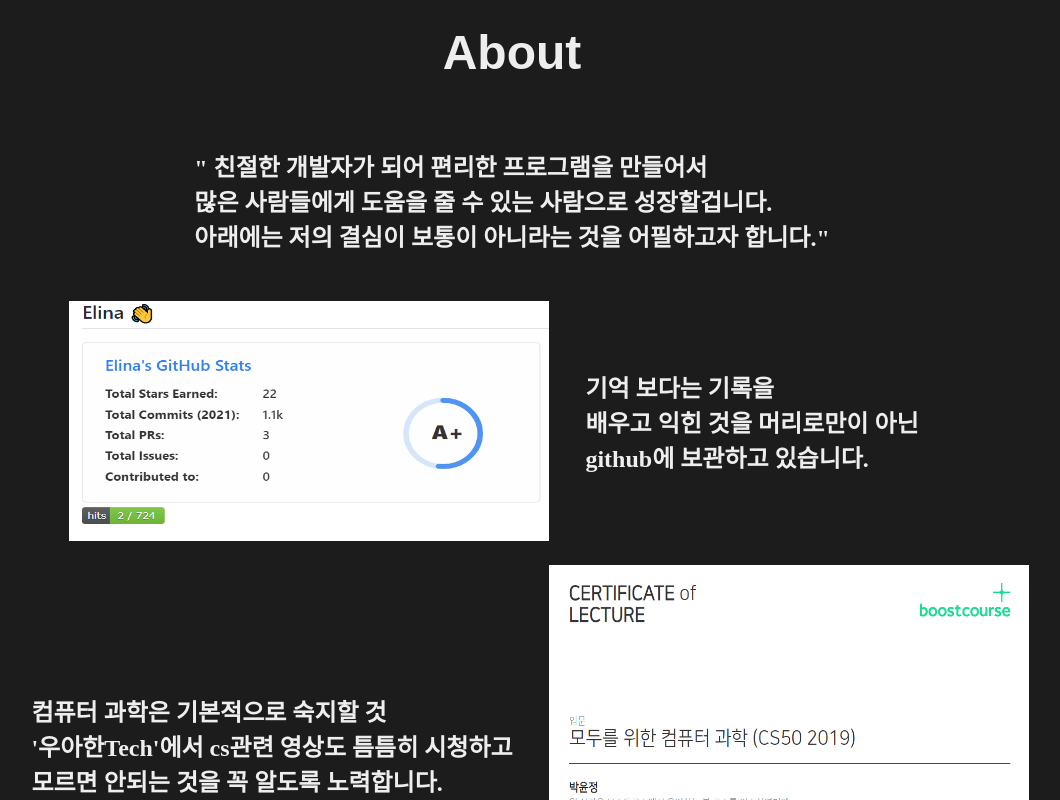
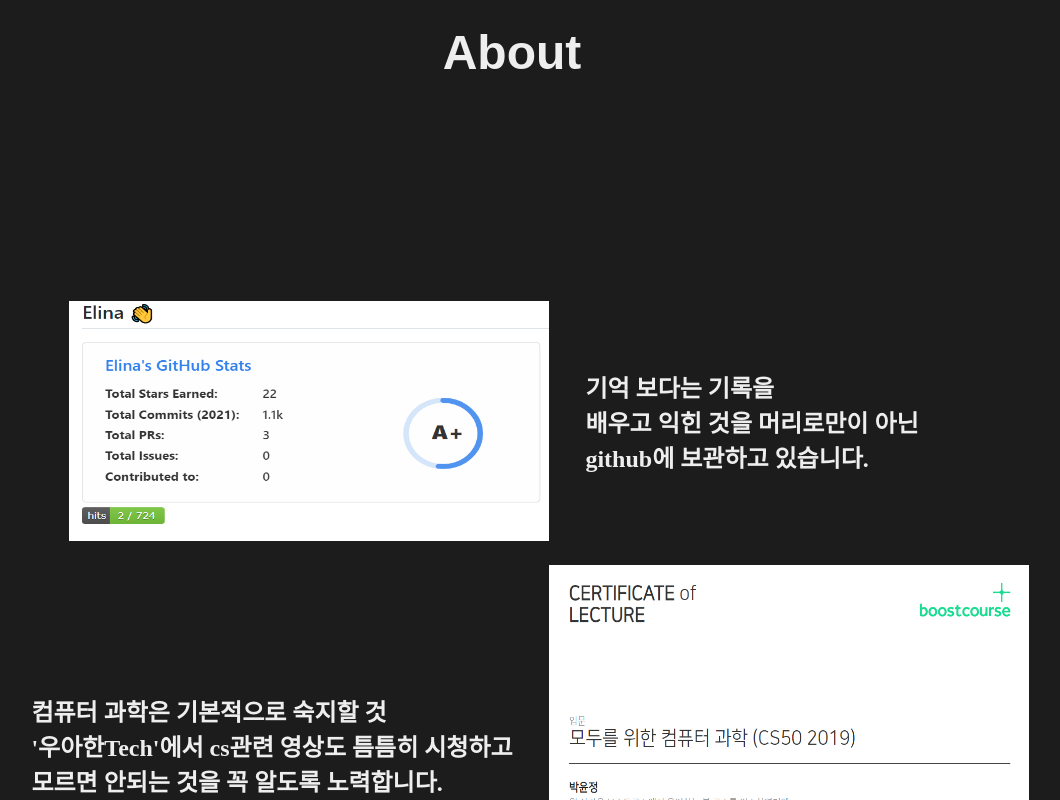
Before and after one commit to elinapark0818/Portfolio_web, a React (Create React App) app: page / in a window 1280 px wide. Shown: the part 1380-2180 px from the top of the page, without its empty margins (128-1188 px from the left). Built offline with nearby package versions, Linux system fonts and the light colour scheme.

Commit message:
Add scroll event component'about'

```diff
--- a/src/components/page/about/about.jsx
+++ b/src/components/page/about/about.jsx
@@ -1,8 +1,20 @@
-import React from 'react';
+import React, {useEffect, useState} from 'react';
 import styles from './about.module.css';
 
 
 export default function About() {
+  const [position, setPositon] = useState(0);
+  function onScroll() {
+    setPositon(window.scrollY);
+  }
+
+  useEffect(() => {
+    window.addEventListener("scroll", onScroll);
+    return () => {
+      window.removeEventListener("scroll",onScroll);
+    };
+  }, []);
+
 
   return (
       <div className={styles.about}>
@@ -12,7 +24,9 @@
           <div className={styles.title}>
           <button className={styles.about_btn}>About</button>
           </div>
-          <div className={styles.ps}>
+          <div className={styles.ps} style={{
+          opacity: (position - 1000) / 50,
+        }}>
           <p>" 친절한 개발자가 되어 편리한 프로그램을 만들어서<br/>
           많은 사람들에게 도움을 줄 수 있는 사람으로 성장할겁니다.<br/>
           아래에는 저의 결심이 보통이 아니라는 것을 어필하고자 합니다."</p>
--- a/src/components/page/pages.jsx
+++ b/src/components/page/pages.jsx
@@ -10,17 +10,6 @@
 
 export default function Pages() {
 
-  const [position, setPositon] = useState(0);
-  function onScroll() {
-    setPositon(window.scrollY);
-  }
-
-  useEffect(() => {
-    window.addEventListener("scroll", onScroll);
-    return () => {
-      window.removeEventListener("scroll",onScroll);
-    };
-  }, []);
 
   return (
     <div className={styles.pagesContainer}>
```
